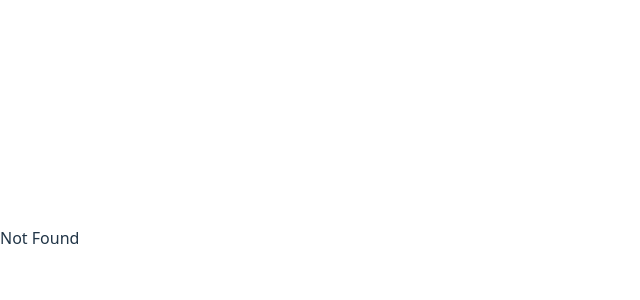
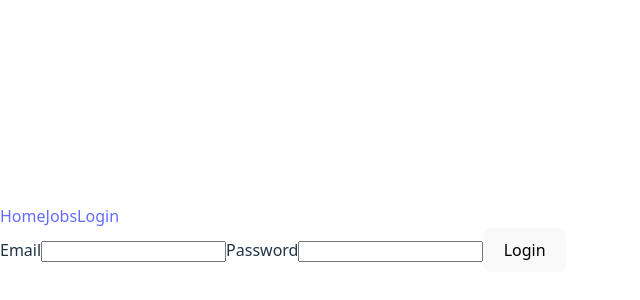
Before and after one commit to Legaz-le/BackendGo, a React app in the folder frontend/: page /login in a window 1280 px wide. Shown: the part 162-462 px from the top of the page, without its empty margins (0-640 px from the left). Built offline with nearby package versions, Linux system fonts and the light colour scheme; the HTML template or start-up script is replaced by a standard one.

Commit message:
routes for home,login,jobs and pages for them

```diff
--- a/frontend/src/routeTree.tsx
+++ b/frontend/src/routeTree.tsx
@@ -1,8 +1,23 @@
-import { createRootRoute, createRoute, Outlet } from "@tanstack/react-router";
+import {
+  createRootRoute,
+  createRoute,
+  Outlet,
+  Link,
+} from "@tanstack/react-router";
 import JobsPage from "./routes/jobs";
+import LoginPage from "./routes/login";
 
 const rootRoute = createRootRoute({
-  component: () => <Outlet />,
+  component: () => (
+    <>
+      <nav>
+        <Link to="/">Home</Link>
+        <Link to="/jobs">Jobs</Link>
+        <Link to="/login">Login</Link>
+      </nav>
+      <Outlet />
+    </>
+  ),
 });
 
 const indexRoute = createRoute({
@@ -14,7 +29,17 @@ const indexRoute = createRoute({
 const indexJob = createRoute({
   getParentRoute: () => rootRoute,
   path: "/jobs",
-  component: JobsPage
-})
+  component: JobsPage,
+});
 
-export const routeTree = rootRoute.addChildren([indexRoute, indexJob]);
+const indexLogin = createRoute({
+  getParentRoute: () => rootRoute,
+  path: "/login",
+  component: LoginPage,
+});
+
+export const routeTree = rootRoute.addChildren([
+  indexRoute,
+  indexJob,
+  indexLogin,
+]);
--- /dev/null
+++ b/frontend/src/routes/login.tsx
@@ -0,0 +1,46 @@
+import { useState } from "react";
+import { useMutation } from "@tanstack/react-query";
+
+type LoginCredentials = {
+  email: string;
+  password: string;
+};
+
+const LoginPage = () => {
+  const [email, setEmail] = useState("");
+  const [password, setPassword] = useState("");
+  const mutation = useMutation({
+    mutationFn: (credentials: LoginCredentials) =>
+      fetch("/auth/login", {
+        method: "POST",
+        headers: { "Content-Type": "application/json" },
+        body: JSON.stringify(credentials),
+      }).then((res) => res.json()),
+  });
+  return (
+    <form
+      onSubmit={(e) => {
+        e.preventDefault();
+        mutation.mutate({ email, password });
+      }}
+    >
+      <label>Email</label>
+      <input
+        type="email"
+        value={email}
+        onChange={(e) => setEmail(e.target.value)}
+      />
+      <label>Password</label>
+      <input
+        type="password"
+        value={password}
+        onChange={(e) => setPassword(e.target.value)}
+      />
+      <button type="submit" disabled={mutation.isPending}>
+        Login
+      </button>
+    </form>
+  );
+};
+
+export default LoginPage;
```
